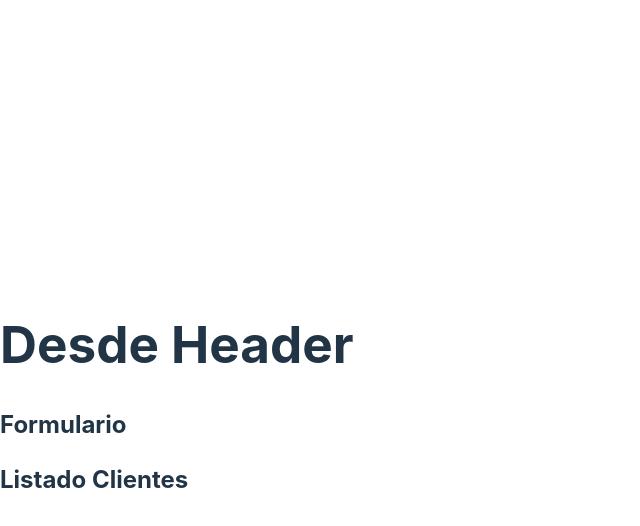
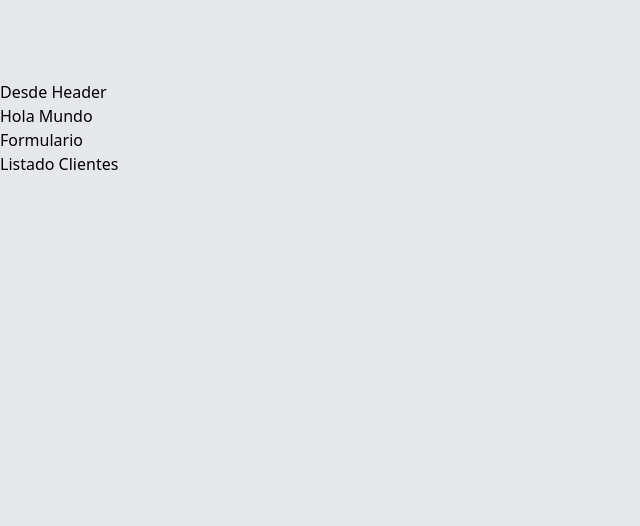
Before and after one commit to AbrahanEFH/agenda-react, a React (Vite) app: page / in a window 1280 px wide. Shown: the top 526 px of the page, without its empty margins (0-640 px from the left). Built offline with nearby package versions, Linux system fonts and the light colour scheme.

Commit message:
Clases con tailwindcss

```diff
--- a/index.html
+++ b/index.html
@@ -6,7 +6,7 @@
     <meta name="viewport" content="width=device-width, initial-scale=1.0" />
     <title>Agenda Estudio</title>
   </head>
-  <body>
+  <body class="bg-gray-200 h-screen">
     <div id="root"></div>
     <script type="module" src="/src/main.jsx"></script>
   </body>
--- a/src/App.jsx
+++ b/src/App.jsx
@@ -7,11 +7,11 @@
 
 
     return (
-      <>
+      <div className="container mx-auto mt-20">
         <Header />
         <Formulario />
         <ListadoClientes />
-      </>
+      </div>
     )
 }
 
--- a/src/components/Header.jsx
+++ b/src/components/Header.jsx
@@ -2,8 +2,11 @@
 
 
     return(
-        <h1>Desde Header</h1>
-    )
+        <>
+            <h1 >Desde Header</h1>
+            <p>Hola Mundo</p>
+        </>
+        )
 }
 
 export default Header
--- a/src/index.css
+++ b/src/index.css
@@ -1,69 +1,3 @@
-:root {
-  font-family: Inter, system-ui, Avenir, Helvetica, Arial, sans-serif;
-  line-height: 1.5;
-  font-weight: 400;
-
-  color-scheme: light dark;
-  color: rgba(255, 255, 255, 0.87);
-  background-color: #242424;
-
-  font-synthesis: none;
-  text-rendering: optimizeLegibility;
-  -webkit-font-smoothing: antialiased;
-  -moz-osx-font-smoothing: grayscale;
-  -webkit-text-size-adjust: 100%;
-}
-
-a {
-  font-weight: 500;
-  color: #646cff;
-  text-decoration: inherit;
-}
-a:hover {
-  color: #535bf2;
-}
-
-body {
-  margin: 0;
-  display: flex;
-  place-items: center;
-  min-width: 320px;
-  min-height: 100vh;
-}
-
-h1 {
-  font-size: 3.2em;
-  line-height: 1.1;
-}
-
-button {
-  border-radius: 8px;
-  border: 1px solid transparent;
-  padding: 0.6em 1.2em;
-  font-size: 1em;
-  font-weight: 500;
-  font-family: inherit;
-  background-color: #1a1a1a;
-  cursor: pointer;
-  transition: border-color 0.25s;
-}
-button:hover {
-  border-color: #646cff;
-}
-button:focus,
-button:focus-visible {
-  outline: 4px auto -webkit-focus-ring-color;
-}
-
-@media (prefers-color-scheme: light) {
-  :root {
-    color: #213547;
-    background-color: #ffffff;
-  }
-  a:hover {
-    color: #747bff;
-  }
-  button {
-    background-color: #f9f9f9;
-  }
-}
+@tailwind base;
+@tailwind components;
+@tailwind utilities;
--- a/tailwind.config.js
+++ b/tailwind.config.js
@@ -1,6 +1,6 @@
 /** @type {import('tailwindcss').Config} */
 export default {
-  content: [],
+  content: ['./index.html', './src/**/*.jsx'],
   theme: {
     extend: {},
   },
```
